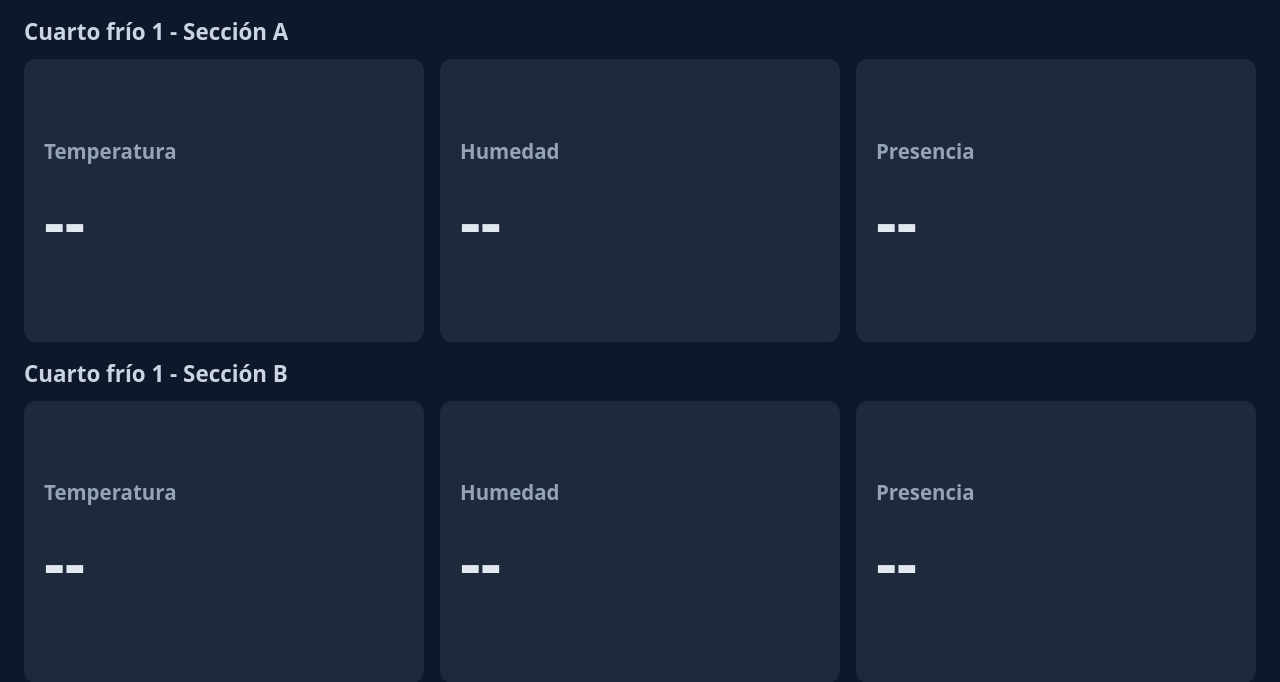
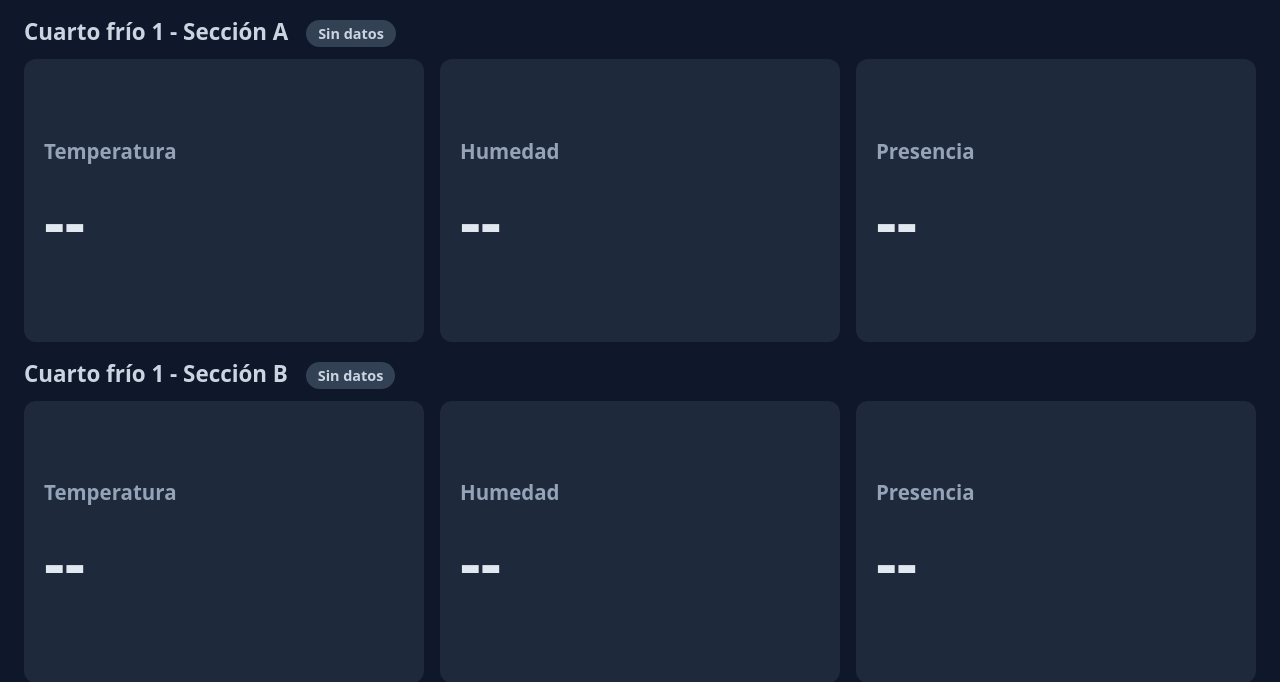
Before and after one commit to Greenassault/Cuarto_Frio, a Django app: page / in a window 1280 px wide. Shown: the part 93-775 px from the top of the page. Run offline with Django 5.2, Linux system fonts and the light colour scheme; data that the repository does not hold is empty.

Commit message:
Agrega indicador de sensor desconectado en el dashboard

```diff
--- a/hmi-django/sensores/management/commands/escuchar_mqtt.py
+++ b/hmi-django/sensores/management/commands/escuchar_mqtt.py
@@ -36,6 +36,8 @@ class Command(BaseCommand):
                 hum_2=datos["hum_2"],
                 presencia_1=datos["presencia_1"],
                 presencia_2=datos["presencia_2"],
+                ok_1=datos.get("ok_1", True),
+                ok_2=datos.get("ok_2", True),
             )
             self.stdout.write(f"Guardado: {datos}")
         except (json.JSONDecodeError, KeyError, ValueError) as error:
--- a/hmi-django/sensores/models.py
+++ b/hmi-django/sensores/models.py
@@ -9,4 +9,6 @@ class Lectura(models.Model):
     hum_2 = models.FloatField()
     presencia_1 = models.BooleanField()
     presencia_2 = models.BooleanField()
+    ok_1 = models.BooleanField(default=True)
+    ok_2 = models.BooleanField(default=True)
     recibido_en = models.DateTimeField(auto_now_add=True, db_index=True)
--- a/hmi-django/sensores/templates/sensores/panel.html
+++ b/hmi-django/sensores/templates/sensores/panel.html
@@ -64,6 +64,22 @@
     }
     .valor { font-size: clamp(2.2rem, 5vw, 5rem); font-weight: 700; }
     .alerta { background: #7f1d1d; }
+
+        .estado-sensor {
+      font-size: 0.9rem;
+      font-weight: 600;
+      padding: 4px 12px;
+      border-radius: 999px;
+      margin-left: 12px;
+      vertical-align: middle;
+      background: #334155;
+      color: #cbd5e1;
+    }
+    .estado-sensor.conectado { background: #14532d; color: #bbf7d0; }
+    .estado-sensor.desconectado { background: #dc2626; color: #ffffff; }
+    .tarjeta.desconectado { background: #7f1d1d; }
+    .tarjeta.desconectado .valor { color: #fca5a5; }
+
     @media (max-width: 700px) {
       .tarjetas { grid-template-columns: 1fr; }
     }
@@ -83,28 +99,30 @@
   </header>
 
   <div class="cuarto">
-    <h2 class="seccion">{{ nombres.1 }}</h2>
+    <h2 class="seccion">{{ nombres.1 }} <span class="estado-sensor" id="estado-sensor_1">Sin datos</span></h2>
     <div class="tarjetas">
-      <div class="tarjeta"><h3>Temperatura</h3><div class="valor" id="temp_1">--</div></div>
-      <div class="tarjeta"><h3>Humedad</h3><div class="valor" id="hum_1">--</div></div>
+      <div class="tarjeta" id="tarjeta-temp_1"><h3>Temperatura</h3><div class="valor" id="temp_1">--</div></div>
+      <div class="tarjeta" id="tarjeta-hum_1"><h3>Humedad</h3><div class="valor" id="hum_1">--</div></div>
       <div class="tarjeta" id="tarjeta-presencia_1"><h3>Presencia</h3><div class="valor" id="presencia_1">--</div></div>
     </div>
   </div>
 
   <div class="cuarto">
-    <h2 class="seccion">{{ nombres.2 }}</h2>
+    <h2 class="seccion">{{ nombres.2 }} <span class="estado-sensor" id="estado-sensor_2">Sin datos</span></h2>
     <div class="tarjetas">
-      <div class="tarjeta"><h3>Temperatura</h3><div class="valor" id="temp_2">--</div></div>
-      <div class="tarjeta"><h3>Humedad</h3><div class="valor" id="hum_2">--</div></div>
+      <div class="tarjeta" id="tarjeta-temp_2"><h3>Temperatura</h3><div class="valor" id="temp_2">--</div></div>
+      <div class="tarjeta" id="tarjeta-hum_2"><h3>Humedad</h3><div class="valor" id="hum_2">--</div></div>
       <div class="tarjeta" id="tarjeta-presencia_2"><h3>Presencia</h3><div class="valor" id="presencia_2">--</div></div>
     </div>
   </div>
 
   <script>
     const LIMITE_SIN_DATOS_SEG = 60;
+    const LIMITE_SENSOR_SEG = 10;
     const estado = document.getElementById("estado");
     const fuente = new EventSource("/api/stream/");
     let ultimaLectura = null;
+    let datos = null;
     let conectado = true;
 
     function tiempoTranscurrido(seg) {
@@ -130,19 +148,42 @@
       estado.classList.toggle("sin-datos", seg > LIMITE_SIN_DATOS_SEG);
     }
 
-    fuente.onmessage = (evento) => {
-      const d = JSON.parse(evento.data);
-      conectado = true;
+    function mostrarSensores() {
+      if (datos === null) return;
+      const seg = (Date.now() - ultimaLectura.getTime()) / 1000;
+      const sinComunicacion = seg > LIMITE_SENSOR_SEG;
 
       for (const n of [1, 2]) {
-        document.getElementById("temp_" + n).textContent = d["temp_" + n] + " °C";
-        document.getElementById("hum_" + n).textContent = d["hum_" + n] + " %";
-        document.getElementById("presencia_" + n).textContent = d["presencia_" + n] ? "Hay alguien" : "Nadie";
+        const desconectado = sinComunicacion || datos["ok_" + n] === false;
+
+        const etiqueta = document.getElementById("estado-sensor_" + n);
+        etiqueta.textContent = sinComunicacion
+          ? "Sin comunicación con la ESP32"
+          : (desconectado ? "Sensor desconectado" : "Conectado");
+        etiqueta.className = "estado-sensor " + (desconectado ? "desconectado" : "conectado");
+
+        for (const tipo of ["temp", "hum"]) {
+          document.getElementById("tarjeta-" + tipo + "_" + n).className =
+            "tarjeta" + (desconectado ? " desconectado" : "");
+        }
+        document.getElementById("temp_" + n).textContent =
+          desconectado ? "--" : datos["temp_" + n] + " °C";
+        document.getElementById("hum_" + n).textContent =
+          desconectado ? "--" : datos["hum_" + n] + " %";
+
+        const hayAlguien = !sinComunicacion && datos["presencia_" + n];
+        document.getElementById("presencia_" + n).textContent =
+          sinComunicacion ? "--" : (hayAlguien ? "Hay alguien" : "Nadie");
         document.getElementById("tarjeta-presencia_" + n).className =
-          "tarjeta" + (d["presencia_" + n] ? " alerta" : "");
+          "tarjeta" + (hayAlguien ? " alerta" : "");
       }
+    }
 
-      ultimaLectura = new Date(d.recibido_en);
+    fuente.onmessage = (evento) => {
+      datos = JSON.parse(evento.data);
+      conectado = true;
+      ultimaLectura = new Date(datos.recibido_en);
+      mostrarSensores();
       actualizarEstado();
     };
 
@@ -151,7 +192,10 @@
       actualizarEstado();
     };
 
-    setInterval(actualizarEstado, 1000);
+    setInterval(() => {
+      mostrarSensores();
+      actualizarEstado();
+    }, 1000);
   </script>
 </body>
 </html>
--- a/hmi-django/sensores/views.py
+++ b/hmi-django/sensores/views.py
@@ -48,6 +48,8 @@ def lectura_a_dict(lectura):
         "hum_2": lectura.hum_2,
         "presencia_1": lectura.presencia_1,
         "presencia_2": lectura.presencia_2,
+        "ok_1": lectura.ok_1,
+        "ok_2": lectura.ok_2,
         "recibido_en": lectura.recibido_en.isoformat(),
     }
 
```
Also changed, not shown: hmi-django/sensores/migrations/0003_lectura_ok_1_lectura_ok_2.py (added), 1 other file.
